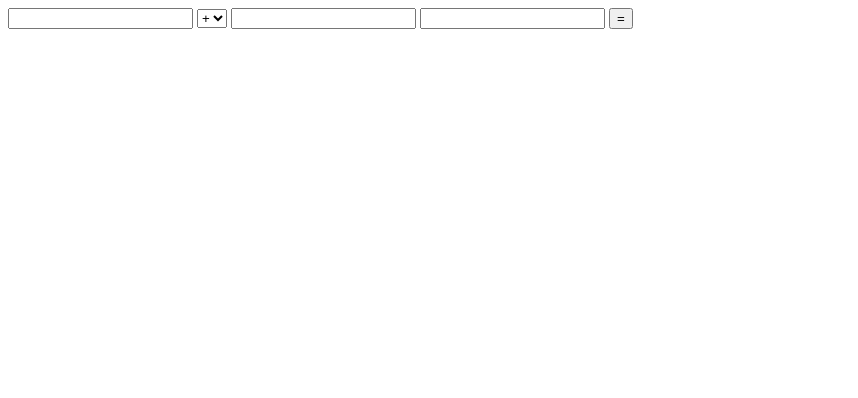
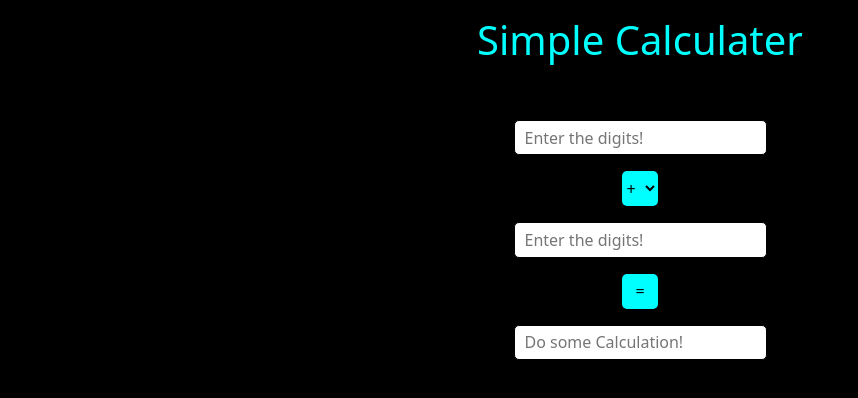
Before and after one commit to akhterjawad/Simple-Calculater, a plain HTML site: page index.html in a window 1280 px wide. Shown: the whole page, without its empty margins (0-858 px from the left). Drawn offline with nearby package versions, Linux system fonts and the light colour scheme.

Commit message:
complete alhamdulillah

```diff
--- a/index.html
+++ b/index.html
@@ -6,23 +6,44 @@
     <meta name="viewport" content="width=device-width, initial-scale=1.0">
     <title>Calculater</title>
     <link rel="stylesheet" href="style.css">
+
+
+    <link rel="shortcut icon" href="./asset/_662a66e0-499c-4ce9-9e52-8f733db0ce48.jpeg" type="image/x-icon">
+    <link rel="stylesheet" href="https://cdnjs.cloudflare.com/ajax/libs/animate.css/4.1.1/animate.min.css" />
+    <link href="https://cdn.jsdelivr.net/npm/bootstrap@5.1.3/dist/css/bootstrap.min.css" rel="stylesheet"
+        integrity="sha384-1BmE4kWBq78iYhFldvKuhfTAU6auU8tT94WrHftjDbrCEXSU1oBoqyl2QvZ6jIW3" crossorigin="anonymous">
+
+    <link rel="stylesheet" href="https://cdnjs.cloudflare.com/ajax/libs/font-awesome/6.4.0/css/all.min.css"
+        integrity="sha512-iecdLmaskl7CVkqkXNQ/ZH/XLlvWZOJyj7Yy7tcenmpD1ypASozpmT/E0iPtmFIB46ZmdtAc9eNBvH0H/ZpiBw=="
+        crossorigin="anonymous" referrerpolicy="no-referrer" />
+
+
 </head>
 
-<body>
+<body class="text-center">
+    <h1 class="mt-3">Simple Calculater</h1>
 
-    <input type="text" id="input" />
-    <select name="" id="operators">
+    <input type="text" placeholder="Enter the digits!" class="mt-5" id="input" /><br />
+    <select name="" class="mt-3 " id="operators">
         <option value="+">+</option>
         <option value="-">-</option>
         <option value="x">x</option>
         <option value="/">/</option>
-    </select>
-    <input type="text" id="input2" />
-
-    <input type="text" id="result">
-    <button onclick="calc()">=</button>
+    </select><br />
+    <input type="text" placeholder="Enter the digits!" class="mt-3" id="input2" /><br />
 
 
+    <button onclick="calc()" class="mt-3"> = </button><br /><input class="mt-3 outline-none" type="text" placeholder="Do some Calculation!" id="result">
+
+
+
+
+    <script src="https://cdn.jsdelivr.net/npm/@popperjs/core@2.10.2/dist/umd/popper.min.js"
+        integrity="sha384-7+zCNj/IqJ95wo16oMtfsKbZ9ccEh31eOz1HGyDuCQ6wgnyJNSYdrPa03rtR1zdB"
+        crossorigin="anonymous"></script>
+    <script src="https://cdn.jsdelivr.net/npm/bootstrap@5.1.3/dist/js/bootstrap.min.js"
+        integrity="sha384-QJHtvGhmr9XOIpI6YVutG+2QOK9T+ZnN4kzFN1RtK3zEFEIsxhlmWl5/YESvpZ13"
+        crossorigin="anonymous"></script>
     <script src="app.js"></script>
 </body>
 
--- a/style.css
+++ b/style.css
@@ -0,0 +1,36 @@
+* {
+    padding: 0;
+    margin: 0;
+    box-sizing: border-box;
+
+}
+
+body {
+    background-color: #000 !important;
+}
+
+h1 {
+    color: aqua;
+}
+
+input {
+    height: 2.2rem;
+    border-radius: 5px;
+    padding: 10px;
+    border: 1px solid #000;
+}
+
+button,
+select {
+    /* padding: 5px 10px !important; */
+    width: 2.2rem;
+    height: 2.2rem;
+    border: none;
+    border-radius: 5px !important;
+    background-color: aqua;
+    /* margin-left: 5px !important; */
+}
+.outline-none{
+    outline: none;
+    border: 1px solid #000;
+}
```
